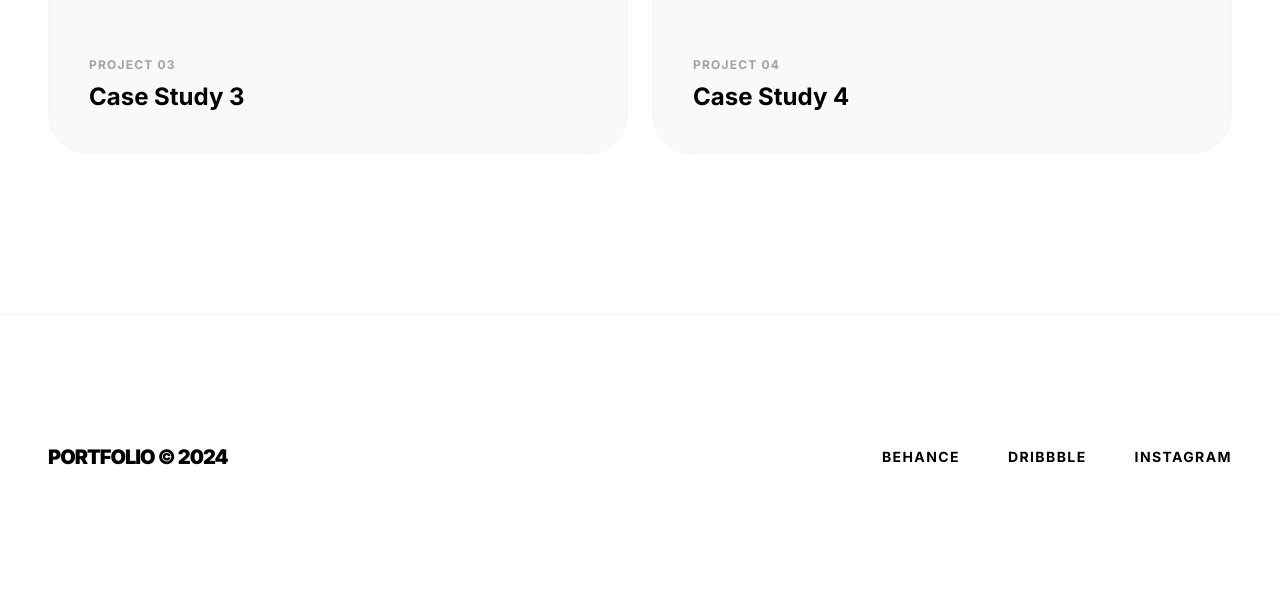
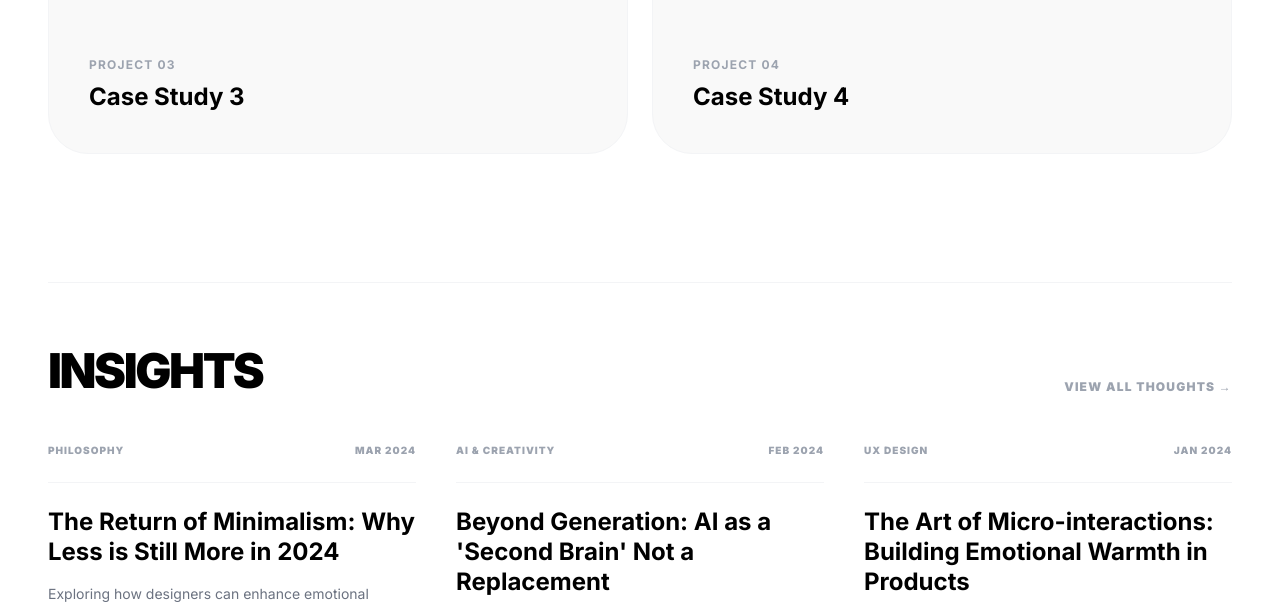
Before and after one commit to s55447236/---aistudio-, a React (Vite) app: page / in a window 1280 px wide. Shown: the part 2190-2797 px from the top of the page. Built offline with nearby package versions, Linux system fonts and the light colour scheme.

Commit message:
增加了常见问题

```diff
--- a/App.tsx
+++ b/App.tsx
@@ -1,13 +1,15 @@
 
-import React, { useState, useEffect, useRef } from 'react';
+import { Language, Page } from './types';
+import React, { useEffect, useRef, useState } from 'react';
+
+import Developing from './components/Developing';
 import Navbar from './components/Navbar';
-import Developing from './components/Developing';
-import { Page, Language } from './types';
 
 const App: React.FC = () => {
   const [currentPage, setCurrentPage] = useState<Page>('home');
   const [language, setLanguage] = useState<Language>('en');
   const [showNavbar, setShowNavbar] = useState(false);
+  const [openFaq, setOpenFaq] = useState<number | null>(0); // Default first one open as per reference
 
   const introRef = useRef<HTMLDivElement>(null);
   const portfolioRef = useRef<HTMLDivElement>(null);
@@ -53,6 +55,38 @@ const App: React.FC = () => {
       project: "案例研究",
       developing: "正在开发中",
       copyright: "作品集 © 2024",
+      blogHeader: "深度观点",
+      blogAction: "阅读更多",
+      articles: [
+        {
+          tag: "设计哲学",
+          date: "2024.03",
+          title: "极简主义的回归：为什么少即是多在 2024 年依然重要",
+          desc: "探讨在信息爆炸的时代，设计师如何通过减少噪音来增强用户的情感连接。"
+        },
+        {
+          tag: "AI 与创意",
+          date: "2024.02",
+          title: "超越生成：将 AI 作为设计师的“第二大脑”而非替代品",
+          desc: "分析生成式 AI 如何重塑我们的工作流程，并探讨人类创意在其中的核心价值。"
+        },
+        {
+          tag: "用户体验",
+          date: "2024.01",
+          title: "微交互的艺术：如何在数字产品中构建细腻的情感温度",
+          desc: "那些不被察觉的小细节，往往是决定产品是否具有“灵魂”的关键所在。"
+        }
+      ],
+      faq: {
+        header: "常见问题",
+        items: [
+          { q: "你的典型产品设计工作流程是怎样的？", a: "我的流程通常分为四个阶段：发现与研究、定义策略、创意设计以及协作交付。我坚持以用户为中心，在每个阶段都进行数据验证和快速迭代，确保设计既美观又实用。" },
+          { q: "你如何处理与开发团队的交付（Handoff）？", a: "我会利用 Figma 的标注功能并编写详细的交互文档。同时，我会创建可复用的设计组件和变量（Variables），并与工程师保持实时沟通，确保实现效果与设计稿高度一致。" },
+          { q: "你在设计系统（Design Systems）方面的经验如何？", a: "我主导过多个从 0 到 1 的设计系统建设项目。擅长构建可扩展的原子化组件库、管理全局样式令牌（Tokens），并推动跨部门协作以维持品牌在各平台的一致性。" },
+          { q: "如何衡量一个设计的成功与否？", a: "我关注定性和定量两个维度。通过转化率、留存率等 KPI 数据衡量业务价值，同时通过用户访谈和易用性测试获取反馈。真正的成功是业务增长与用户满意度的双赢。" },
+          { q: "你能适应已有的品牌准则吗？", a: "当然可以。在遵循品牌准则的基础上，我会寻找创新的切入点来提升用户体验，而不是单纯的填充内容。我的目标是让品牌精神在每个交互细节中自然流露。" }
+        ]
+      },
       navItems: {
         portfolio: '作品集',
         blog: '博客',
@@ -66,6 +100,38 @@ const App: React.FC = () => {
       project: "Case Study",
       developing: "Under Development",
       copyright: "PORTFOLIO © 2024",
+      blogHeader: "INSIGHTS",
+      blogAction: "Read Article",
+      articles: [
+        {
+          tag: "PHILOSOPHY",
+          date: "MAR 2024",
+          title: "The Return of Minimalism: Why Less is Still More in 2024",
+          desc: "Exploring how designers can enhance emotional connection by reducing noise in an era of information overload."
+        },
+        {
+          tag: "AI & CREATIVITY",
+          date: "FEB 2024",
+          title: "Beyond Generation: AI as a 'Second Brain' Not a Replacement",
+          desc: "Analyzing how generative AI is reshaping our workflows and the core value of human creativity."
+        },
+        {
+          tag: "UX DESIGN",
+          date: "JAN 2024",
+          title: "The Art of Micro-interactions: Building Emotional Warmth in Products",
+          desc: "The small details that often go unnoticed are the key to whether a product has a 'soul'."
+        }
+      ],
+      faq: {
+        header: "Frequently Asked Questions",
+        items: [
+          { q: "What is your typical product design workflow?", a: "My workflow follows four main stages: Discovery & Research, Strategic Definition, Creative Execution, and Collaborative Handoff. I prioritize a user-centric approach, using data validation and rapid prototyping at every step." },
+          { q: "How do you handle developer handoffs?", a: "I use Figma's Dev Mode alongside detailed interaction documentation. By establishing robust component libraries and design tokens, I ensure a seamless transition from design to code through continuous communication with the dev team." },
+          { q: "What's your experience with design systems?", a: "I've led several design system projects from the ground up. I specialize in building scalable atomic component libraries and managing design variables to ensure visual and functional consistency across complex platforms." },
+          { q: "How do you measure the success of a design?", a: "Success is measured through both qualitative and quantitative lenses. I track KPIs like conversion and retention rates while gathering deep insights via user interviews and usability testing to ensure we're solving the right problems." },
+          { q: "Can you work within established brand guidelines?", a: "Absolutely. I respect brand integrity while finding creative ways to improve UX within those constraints. My goal is to let the brand voice speak through every interaction naturally and effectively." }
+        ]
+      },
       navItems: {
         portfolio: 'Portfolio',
         blog: 'Blog',
@@ -81,9 +147,8 @@ const App: React.FC = () => {
         return <Developing title={translations.navItems.blog} />;
       default:
         return (
+          <>
             <div className="max-w-[1440px] mx-auto px-6 md:px-12 pt-20 pb-40">
-            {/* Main Content Area */}
-            <div>
               {/* Hero Section */}
               <section className="mb-16 relative">
                 <div className="flex items-center gap-4 mb-4">
@@ -119,16 +184,15 @@ const App: React.FC = () => {
                 </div>
               </section>
 
-              {/* Intro text aligned right */}
+              {/* Intro text */}
               <div ref={introRef} className="flex justify-end mb-48 mt-40">
                 <p className="max-w-md text-xl leading-tight text-black font-bold">
                   {translations.intro}
                 </p>
               </div>
-            </div>
 
               {/* Portfolio Grid Section */}
-            <section id="portfolio-section" ref={portfolioRef}>
+              <section id="portfolio-section" ref={portfolioRef} className="mb-32">
                 <div className="flex items-center gap-4 mb-10 border-t pt-10 border-gray-100">
                   {translations.tabs.map(tab => (
                     <button
@@ -151,7 +215,6 @@ const App: React.FC = () => {
                         <p className="text-xs font-bold uppercase tracking-widest text-gray-400 mb-2">Project 0{i}</p>
                         <h3 className="text-2xl font-bold">{translations.project} {i}</h3>
                       </div>
-                    {/* Small arrow icon appearing on hover */}
                       <div className="absolute top-10 right-10 opacity-0 group-hover:opacity-100 transition-all duration-500 -translate-x-4 group-hover:translate-x-0">
                         <div className="w-12 h-12 rounded-full border border-black flex items-center justify-center">
                           <svg className="w-6 h-6 -rotate-45" fill="none" viewBox="0 0 24 24" stroke="currentColor">
@@ -163,7 +226,86 @@ const App: React.FC = () => {
                   ))}
                 </div>
               </section>
+
+              {/* Blog Section */}
+              <section id="blog-section" className="border-t border-gray-100 pt-16 mb-40">
+                <div className="flex justify-between items-end mb-12">
+                  <h2 className="text-5xl font-black uppercase tracking-tighter">{translations.blogHeader}</h2>
+                  <button
+                    onClick={() => handlePageChange('blog')}
+                    className="text-xs font-black uppercase tracking-widest text-gray-400 hover:text-black transition-colors"
+                  >
+                    View All Thoughts →
+                  </button>
                 </div>
+
+                <div className="grid grid-cols-1 md:grid-cols-3 gap-10">
+                  {translations.articles.map((article, idx) => (
+                    <article key={idx} className="group flex flex-col interactive">
+                      <div className="flex justify-between items-center mb-6 text-[10px] font-black tracking-widest text-gray-400 uppercase">
+                        <span>{article.tag}</span>
+                        <span>{article.date}</span>
+                      </div>
+                      <div className="mb-6 h-[1px] w-full bg-gray-100 group-hover:bg-black transition-colors duration-500"></div>
+                      <h3 className="text-2xl font-bold leading-tight mb-4 group-hover:translate-x-1 transition-transform duration-500">
+                        {article.title}
+                      </h3>
+                      <p className="text-gray-500 text-sm leading-relaxed mb-8 line-clamp-2">
+                        {article.desc}
+                      </p>
+                      <div className="mt-auto flex items-center gap-2 text-xs font-bold uppercase tracking-widest transition-all group-hover:gap-4">
+                        {translations.blogAction}
+                        <svg className="w-4 h-4" fill="none" viewBox="0 0 24 24" stroke="currentColor">
+                          <path strokeLinecap="round" strokeLinejoin="round" strokeWidth={2} d="M14 5l7 7m0 0l-7 7m7-7H3" />
+                        </svg>
+                      </div>
+                    </article>
+                  ))}
+                </div>
+              </section>
+            </div>
+
+            {/* NEW FAQ Section - Light themed, card-based layout */}
+            <section className="bg-[#fcfcfc] py-32 px-6 md:px-12 border-t border-gray-100">
+              <div className="max-w-[1000px] mx-auto">
+                <h2 className="text-6xl md:text-7xl font-bold tracking-tight text-center mb-20">
+                  {translations.faq.header}
+                </h2>
+
+                <div className="space-y-4">
+                  {translations.faq.items.map((item, idx) => (
+                    <div
+                      key={idx}
+                      className={`bg-white rounded-[32px] p-8 md:p-10 transition-all duration-700 border border-gray-100 hover:border-gray-200 interactive`}
+                      onClick={() => setOpenFaq(openFaq === idx ? null : idx)}
+                    >
+                      <div className="flex justify-between items-center cursor-none">
+                        <h3 className="text-xl md:text-2xl font-bold tracking-tight pr-8">
+                          {item.q}
+                        </h3>
+                        <div className={`w-12 h-12 rounded-full bg-[#f3f3f3] flex items-center justify-center transition-transform duration-500 ${openFaq === idx ? 'bg-gray-100' : ''}`}>
+                          <span className={`text-2xl font-medium transition-transform duration-500 ${openFaq === idx ? 'rotate-180' : 'rotate-0'}`}>
+                            {openFaq === idx ? '−' : '+'}
+                          </span>
+                        </div>
+                      </div>
+                      <div
+                        className={`grid transition-all duration-500 ease-in-out ${
+                          openFaq === idx ? 'grid-rows-[1fr] opacity-100 mt-8' : 'grid-rows-[0fr] opacity-0'
+                        }`}
+                      >
+                        <div className="overflow-hidden">
+                          <p className="text-gray-500 text-lg leading-relaxed max-w-3xl">
+                            {item.a}
+                          </p>
+                        </div>
+                      </div>
+                    </div>
+                  ))}
+                </div>
+              </div>
+            </section>
+          </>
         );
     }
   };
@@ -184,9 +326,9 @@ const App: React.FC = () => {
         <div className="max-w-[1440px] mx-auto px-12 flex flex-col md:flex-row justify-between items-center gap-8">
           <div className="text-xl font-black uppercase tracking-tighter">{translations.copyright}</div>
           <div className="flex gap-12 text-sm font-bold uppercase tracking-widest">
-            <a href="#" className="hover:text-gray-400 transition-colors">Behance</a>
-            <a href="#" className="hover:text-gray-400 transition-colors">Dribbble</a>
-            <a href="#" className="hover:text-gray-400 transition-colors">Instagram</a>
+            <a href="#" className="hover:text-gray-400 transition-colors interactive">Behance</a>
+            <a href="#" className="hover:text-gray-400 transition-colors interactive">Dribbble</a>
+            <a href="#" className="hover:text-gray-400 transition-colors interactive">Instagram</a>
           </div>
         </div>
       </footer>
```
Lines whose indentation alone changed are shown as unchanged.
